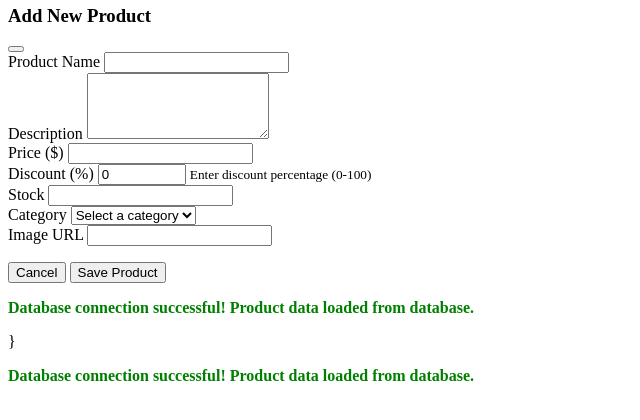
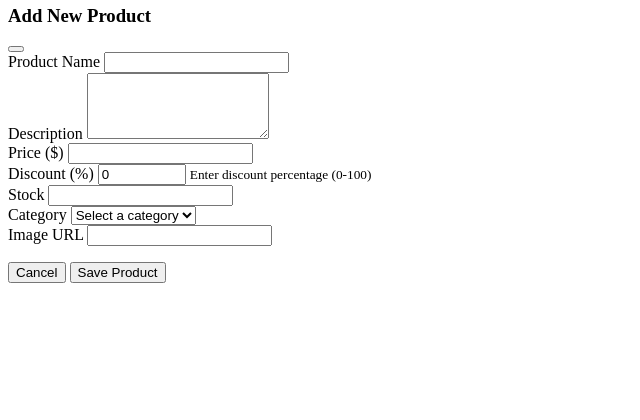
Before and after one commit to Adel2411/court-kart-store, a PHP site: page /admin/products in a window 1280 px wide. Shown: the part 365-785 px from the top of the page, without its empty margins (0-640 px from the left). Run offline with PHP 8.4, Linux system fonts and the light colour scheme; data that the repository does not hold is empty.

Commit message:
Remove database connection success messages from admin dashboard and product management views

```diff
--- a/views/admin/index.php
+++ b/views/admin/index.php
@@ -128,10 +128,6 @@
     </div>
 </div>
 
-<div class="db-connection-success">
-    <p style="color: green; font-weight: bold;">Database connection successful! Admin dashboard data loaded from database.</p>
-</div>
-
 <style>
     .bg-warning {
         background-color: var(--warning);
--- a/views/admin/products.php
+++ b/views/admin/products.php
@@ -399,13 +399,3 @@ document.addEventListener('DOMContentLoaded', function() {
     }product-filters-form {
 }       grid-template-columns: 1fr;
 </style>
-
-<div class="db-connection-success">
-    <p style="color: green; font-weight: bold;">Database connection successful! Product data loaded from database.</p>
-</div>
-}
-</style>
-
-<div class="db-connection-success">
-    <p style="color: green; font-weight: bold;">Database connection successful! Product data loaded from database.</p>
-</div>
```
